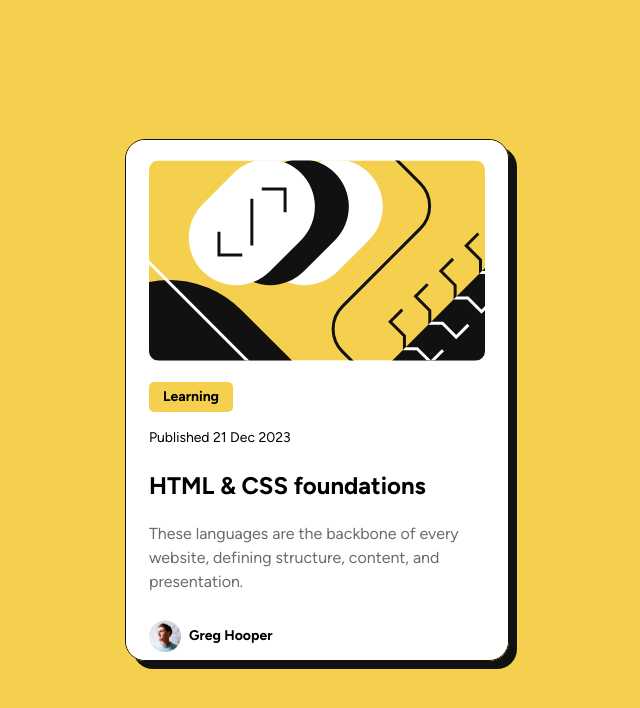
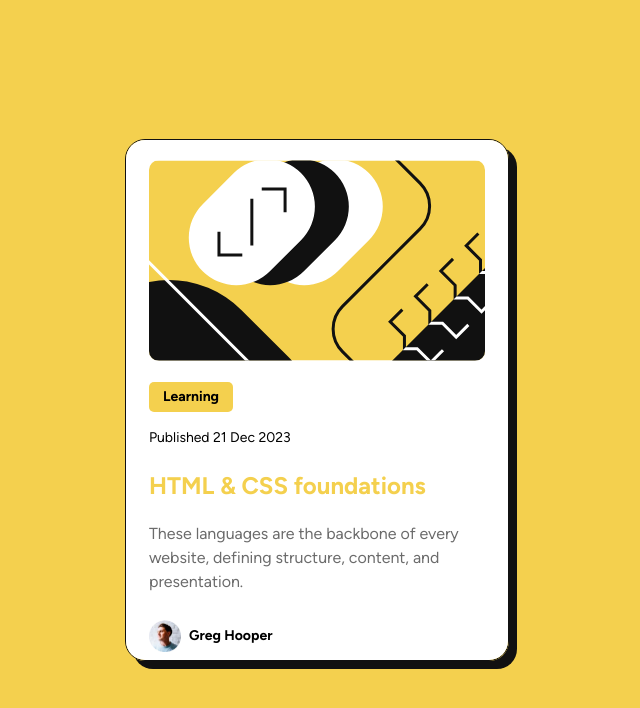
Before and after one commit to wheelerMT/frontend-mentor, a plain HTML site: page challenges/blog-preview-card/index.html in a window 1280 px wide. In both pictures the pointer is over the element "HTML & CSS foundations". Shown: the whole page, without its empty margins (323-963 px from the left). Drawn offline with Linux system fonts and the light colour scheme.

Commit message:
Add hover styling to course title

```diff
--- a/challenges/blog-preview-card/app.css
+++ b/challenges/blog-preview-card/app.css
@@ -83,6 +83,12 @@ body {
 
 .course-title {
   font-size: 24px;
+  transition: color 0.2s;
+}
+
+.course-title:hover {
+  color: var(--color-yellow);
+  cursor: pointer;
 }
 
 .course-description {
```
